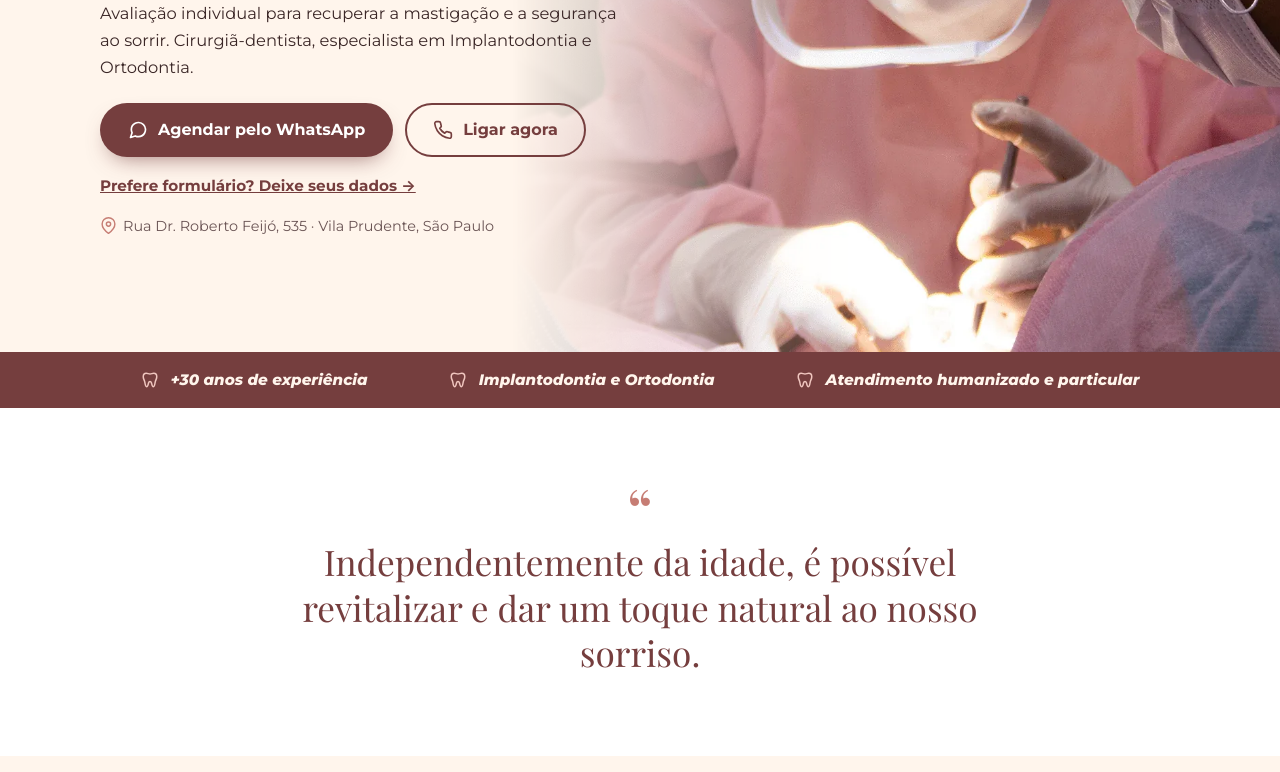
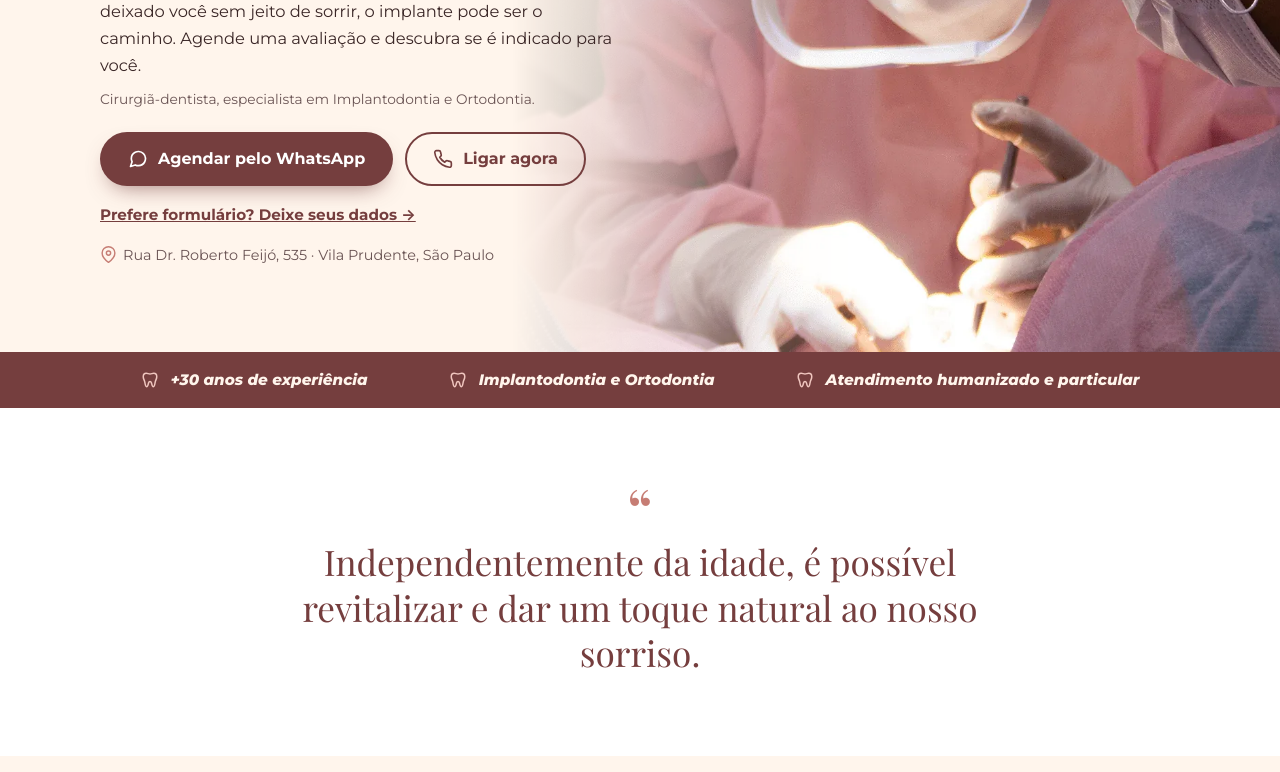
Before and after one commit to rayanaferraz2002-ai/Dra.-Fabiana-lp, a plain HTML site: page lp-implante/dist/index.html in a window 1280 px wide. Shown: the part 328-1100 px from the top of the page. Drawn offline with Linux system fonts and the light colour scheme; files whose address does not match are found by name.

Commit message:
Nova frase de apoio no topo (opção 1, pendente do revisor)
Co-Authored-By: Claude Opus 5.5 <noreply@anthropic.com>
Claude-Session: https://claude.ai/code/session_01QG6FnnrhupDqzoJHViWahD

```diff
--- a/lp-implante/dist/index.html
+++ b/lp-implante/dist/index.html
@@ -88,7 +88,8 @@ p{margin:0 0 1rem}
 .kicker{font:700 .74rem/1.4 var(--fb);letter-spacing:.1em;text-transform:uppercase;color:var(--rose-txt);margin:0 0 .6rem}
 .hero h1{font-size:2.95rem;line-height:1.02}
 .hero h1 .loc{display:block;font:italic 800 1.06rem/1.3 var(--fb);letter-spacing:0;color:var(--rose-txt);margin-top:.6rem}
-.hero .sub{margin:1rem auto 1.4rem;font-size:1.02rem;max-width:520px}
+.hero .sub{margin:1rem auto .6rem;font-size:1.02rem;max-width:520px}
+.hero .cred{margin:0 auto 1.3rem;font-size:.86rem;color:var(--suave);max-width:520px}
 .addr{margin:16px 0 0;font-size:.9rem;color:var(--suave)}
 .addr .ic{display:inline-block;width:17px;height:17px;margin:0 6px -3px 0;color:var(--rose)}
 /* degradê esfumaçado: a máscara deixa a foto transparente nas bordas e o creme do fundo aparece */
@@ -227,7 +228,7 @@ body.rev [data-pendente]:after{content:" [" attr(data-pendente) "]";font:700 .7r
  .hero{display:flex;align-items:center;min-height:680px}
  .hero-copy{width:56%;padding:56px 24px 64px max(24px,calc((100vw - var(--max))/2 + 20px));text-align:left}
  .hero .logo{margin:0 0 34px;width:210px}
- .hero .sub{margin-left:0}
+ .hero .sub,.hero .cred{margin-left:0}
  .hero-photo{position:absolute;top:0;right:0;bottom:0;width:60%;margin:0;aspect-ratio:auto;max-height:none}
  .hero-photo img{object-position:40% 35%}
  .hero-photo .fade-b{-webkit-mask-image:linear-gradient(to right,transparent 0,rgba(0,0,0,.2) 12%,rgba(0,0,0,.6) 26%,#000 46%);mask-image:linear-gradient(to right,transparent 0,rgba(0,0,0,.2) 12%,rgba(0,0,0,.6) 26%,#000 46%)}
@@ -293,7 +294,8 @@ body.rev [data-pendente]:after{content:" [" attr(data-pendente) "]";font:700 .7r
   <img class="logo" src="/implantodontia-lp/assets/img/logo-vinho.png" width="480" height="103" alt="Dra. Fabiana Marques Odontologia">
   <p class="kicker">Dra. Fabiana Marques · CRO-SP 58.746</p>
   <h1>Implantes <span class="ac">dentários</span> <span class="loc">na Vila Prudente, São Paulo</span></h1>
-  <p class="sub" data-pendente="C01">Avaliação individual para recuperar a mastigação e a segurança ao sorrir. Cirurgiã-dentista, especialista em Implantodontia e Ortodontia.</p>
+  <p class="sub" data-pendente="C01">Se a falta de dentes tem atrapalhado sua mastigação ou deixado você sem jeito de sorrir, o implante pode ser o caminho. Agende uma avaliação e descubra se é indicado para você.</p>
+  <p class="cred">Cirurgiã-dentista, especialista em Implantodontia e Ortodontia.</p>
   <div class="cta-row" id="hero-cta">
    <a class="btn btn-wa" href="#" data-wa data-track="whatsapp_click" data-loc="hero"><svg class="ic"><use href="#i-wa"/></svg>Agendar pelo WhatsApp</a>
    <a class="btn btn-line" href="tel:+5511948246888" data-track="phone_click" data-loc="hero"><svg class="ic"><use href="#i-tel"/></svg>Ligar agora</a>
```
Also changed, not shown: lp-implante/preview.html (+5 -3 lines), lp-implante/src/index.html (+5 -3 lines), 2 other files.
